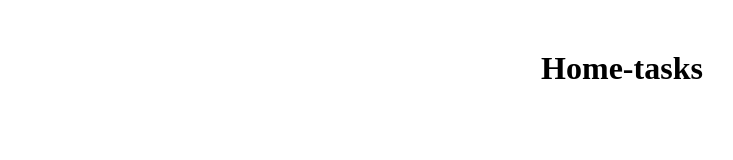
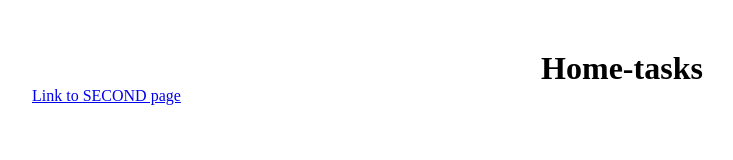
Before and after one commit to NahornyiMaksym/home-tasks, a plain HTML site: page index.html in a window 1280 px wide. Shown: the whole page, without its empty margins (18-751 px from the left). Drawn offline with Linux system fonts and the light colour scheme.

Commit message:
added link to second page

```diff
--- a/index.html
+++ b/index.html
@@ -18,5 +18,9 @@
     Home-tasks
 </h1>
 
+<a href="index2.html">
+    Link to SECOND page
+</a>
+
 </body>
 </html>
```
